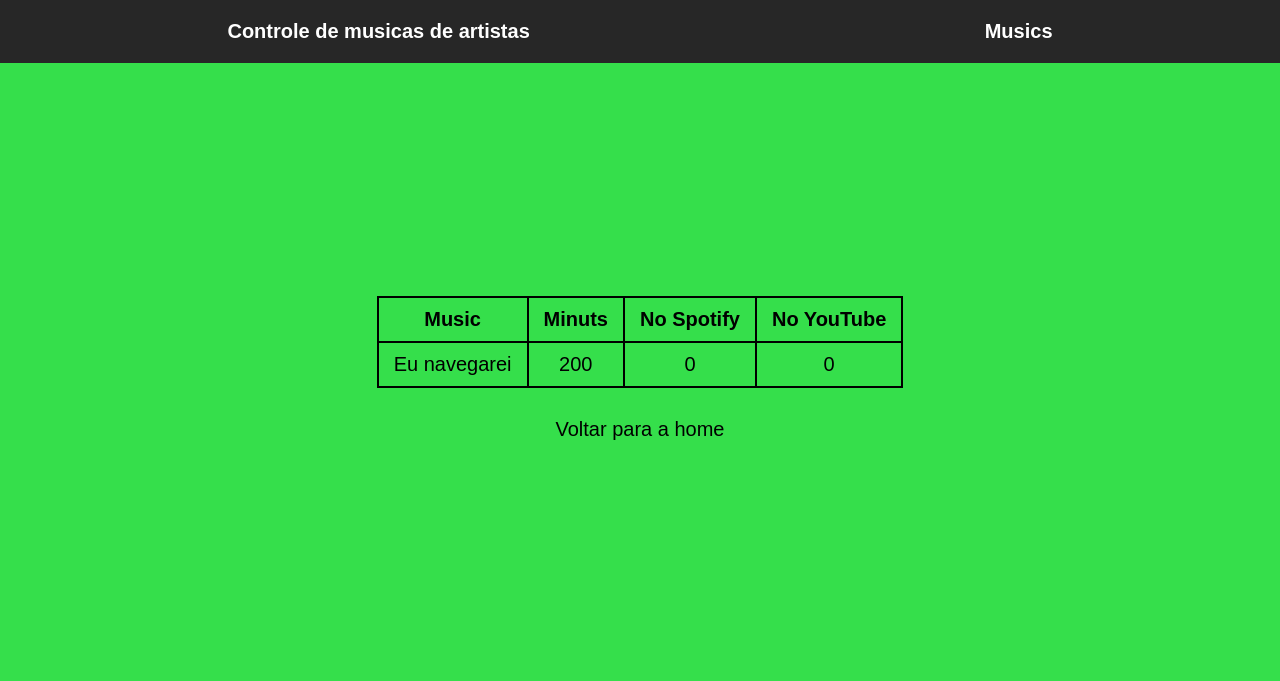
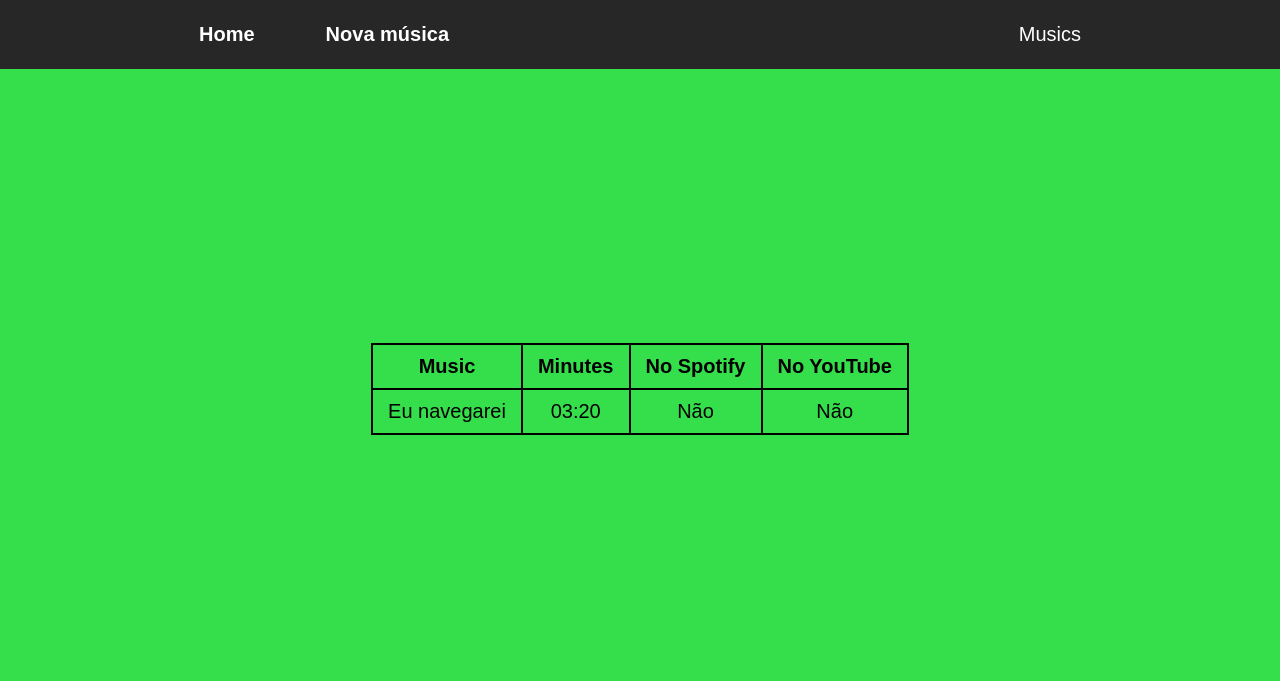
Before and after one commit to diogoss120/musics-control-with-django, a Django app: page /musics/1 in a window 1280 px wide. Shown: the top 681 px of the page. Run offline with Django 3.2, Linux system fonts and the light colour scheme; data comes from the database, SQL or seed files in the repository; both versions use the stored data as it was after the commit.

Commit message:
melhorando interface

```diff
--- a/links_externos_visitados.txt
+++ b/links_externos_visitados.txt
@@ -19,3 +19,9 @@ https://www.horadecodar.com.br/2019/01/31/django-forms-inserindo-dados/
 
 - curso gratuito da udemy que assiti para aprender os conceitos básicos do django
 https://www.udemy.com/course/django-20-aprendendo-os-conceitos-fundamentais
+
+- herdando templates com django
+https://www.treinaweb.com.br/blog/herdando-templates-com-django/
+
+- usando arquivos estáticos (css e js)
+https://www.treinaweb.com.br/blog/utilizando-arquivos-estaticos-em-um-projeto-django/#:~:text=Agora%20que%20j%C3%A1%20configuramos%20a,a%20tag%20(linha%207).
--- a/musics/static/css/style.css
+++ b/musics/static/css/style.css
@@ -20,6 +20,10 @@ header, footer {
     flex-wrap: wrap;
     font-weight: 600;
     color: white;
+}
+
+header {
+    padding: 8px;
 }
 
 footer  {
@@ -81,9 +85,10 @@ form p select, form p input[type='text'], form p input[type="number"] {
     padding: 8px 15px;
     outline: none;
     border: none;
+    border-radius: 5px;
     font-family: Arial, Helvetica, sans-serif;
-    min-width: 70%;
-    font-size: calc(inherit - 3px);
+    width: 100%;
+    font-size: 17px;
 }
 
 .btnSubmit, .btnDelete {
@@ -112,3 +117,25 @@ a {
     color: inherit;
     text-decoration: none;
 }
+
+.cabecalho{
+    display: flex;
+    justify-content: space-between;
+    flex-direction: row;
+    align-items: center;
+    flex-wrap: wrap;
+    min-width: 250px;
+    text-align: left;
+    padding: 0;
+    margin: 15px 0;
+}
+
+.title {
+    min-width: 250px;
+    text-align: right;
+    font-weight: 400;
+}
+
+.cabecalho li{
+    list-style-type: none;
+}
--- a/musics/static/javascript/musics.js
+++ b/musics/static/javascript/musics.js
@@ -1,6 +1,36 @@
 
-document.querySelectorAll('.musics').forEach( el => {
+document.querySelectorAll('.musics').forEach(el => {
+
     el.addEventListener('click', () => {
         window.location.href = `http://127.0.0.1:8000/update/${el.dataset.id}`;
     });
-})
+
+});
+
+document.querySelectorAll('.publicado').forEach(el => {
+
+    if (el.innerHTML == 0) {
+        el.innerHTML = 'Não';
+    } else {
+        el.innerHTML = 'Sim';
+    }
+
+});
+
+document.querySelectorAll('.minutes').forEach(el => {
+
+    let seconds = el.innerHTML;
+    let minutes = parseInt(seconds / 60);
+    let timeLeft = seconds % 60;
+    console.log(formatTime(minutes) + ':' + formatTime(timeLeft))
+    el.innerHTML = formatTime(minutes) + ':' + formatTime(timeLeft);
+
+});
+
+function formatTime(el) {
+
+    if (el.toString().length == 1) {
+        el = '0' + el.toString();
+    }
+    return el;
+}
--- a/musics/templates/musics/base.html
+++ b/musics/templates/musics/base.html
@@ -15,8 +15,11 @@
 <body>
 
     <header>
-        <p>Controle de musicas de artistas</p>
-        <p> {% block title %} {% endblock title %}  </p>
+        <ul class="cabecalho">
+            <li><a href=" {% url 'url_home' %} ">Home</a></li>
+            <li><a href=" {% url 'url_new_song' %} ">Nova música</a></li>
+        </ul>
+        <span class="title"> {% block title %} {% endblock title %}  </span class="">
     </header>
 
     <main class="container">
--- a/musics/templates/musics/form.html
+++ b/musics/templates/musics/form.html
@@ -18,12 +18,12 @@
 
   <div class='links'>
 
-    <a href=" {% url 'url_home' %} ">Voltar para a Home</a>
     {% if song.id is not null %}
     <a href=" {% url 'url_delete_song' song.id %} ">Apagar</a>
     {% endif %}
-    <!-- #Comentários html ainda são interpretados pelo django, estão cuidado!
-         #Insira o comentário do python também -->
+    <!-- {# Comentários html ainda são interpretados pelo django, estão cuidado! #}
+         {# Insira o comentário do python também #}-->
+
   </div>
 </form>
 {% endblock conteudo %}
--- a/musics/templates/musics/home.html
+++ b/musics/templates/musics/home.html
@@ -22,14 +22,10 @@
 
     </table>
 
-    <div class="links">
-        <a href=" {% url 'url_new_song' %} ">Nova música</a>
-    </div>
 </div>
 
 {% endblock conteudo %}
 
-{% block title %} Home {% endblock title %}
 
 {% block script %}
 <script src=" {% static 'javascript/home.js' %}"></script>
--- a/musics/templates/musics/musics.html
+++ b/musics/templates/musics/musics.html
@@ -9,7 +9,7 @@
 
             <tr>
                 <th>Music</th>
-                <th>Minuts</th>
+                <th>Minutes</th>
                 <th>No Spotify</th>
                 <th>No YouTube</th>
             </tr>
@@ -19,18 +19,14 @@
             <tr class="musics" data-id="{{ value.id}}">
                 <td> {{ value.title}}</td>
                 <td class="minutes">{{ value.duration}}</td>
-                <td>{{ value.spotify}}</td>
-                <td>{{ value.youtube }}</td>
+                <td class="publicado">{{ value.spotify}}</td>
+                <td class="publicado" > {{ value.youtube }}</td>
             </tr>
 
             {% endfor %}
 
         </tbody>
     </table>
-
-    <div class="links">
-        <a href=" {% url 'url_home' %} ">Voltar para a home</a>
-    </div>
 
 </div>
 {% endblock conteudo %}
```
Also changed, not shown: db.sqlite3, 1 other file.
